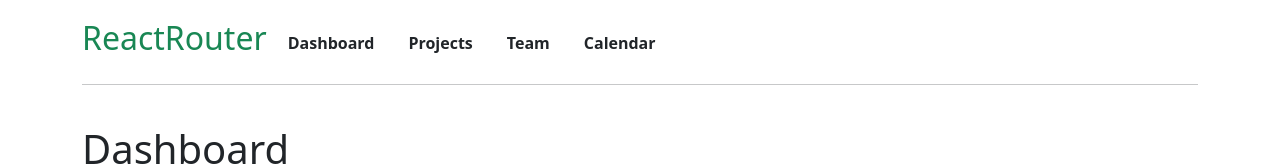
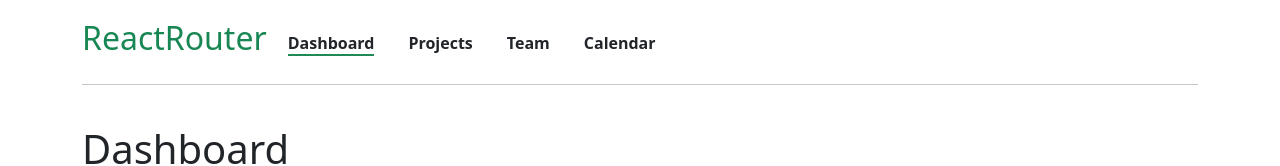
Before and after one commit to fstipo/react-router, a React (Create React App) app: page / in a window 1280 px wide. Shown: the top 166 px of the page. Built offline with nearby package versions, Linux system fonts and the light colour scheme.

Commit message:
add active and inactive class

```diff
--- a/src/components/reactRouter/ReactRouter.css
+++ b/src/components/reactRouter/ReactRouter.css
@@ -18,3 +18,15 @@
   padding: 10px;
   margin-top: 40px;
 }
+
+.active {
+  border-bottom: 2px solid #1f8855;
+}
+
+/* .inactive {
+  border-bottom: 2px solid gray;
+} */
+
+.inactive:hover {
+  border-bottom: 2px solid gray;
+}
--- a/src/components/reactRouter/ReactRouter.js
+++ b/src/components/reactRouter/ReactRouter.js
@@ -1,5 +1,20 @@
 import React from 'react';
+import { Link, useLocation } from 'react-router-dom';
 import './ReactRouter.css';
+
+export const NavLink = ({
+  to,
+  className,
+  activeClassName,
+  inactiveClassName,
+  ...rest
+}) => {
+  const location = useLocation();
+  const isActive = location.pathname === to;
+  const allClasses =
+    className + (isActive ? ` ${activeClassName}` : ` ${inactiveClassName}`);
+  return <Link to={to} className={allClasses} {...rest}></Link>;
+};
 
 const ReactRouter = () => {
   return (
@@ -9,24 +24,44 @@
         <nav>
           <ul className="d-flex list-unstyled pt-2 gap-2">
             <li className="btn btn-link text-decoration-none">
-              <a className="text-dark text-decoration-none fw-bold" href="/">
+              <NavLink
+                className="text-dark text-decoration-none fw-bold"
+                activeClassName={'active'}
+                inactiveClassName={'inactive'}
+                to="/"
+              >
                 Dashboard
-              </a>
+              </NavLink>
             </li>
             <li className="btn btn-link text-decoration-none">
-              <a className="text-dark text-decoration-none fw-bold" href="/">
+              <NavLink
+                className="text-dark text-decoration-none fw-bold"
+                activeClassName={'active'}
+                inactiveClassName={'inactive'}
+                to="/projects"
+              >
                 Projects
-              </a>
+              </NavLink>
             </li>
             <li className="btn btn-link text-decoration-none">
-              <a className="text-dark text-decoration-none fw-bold" href="/">
+              <NavLink
+                className="text-dark text-decoration-none fw-bold"
+                activeClassName={'active'}
+                inactiveClassName={'inactive'}
+                to="/team"
+              >
                 Team
-              </a>
+              </NavLink>
             </li>
             <li className="btn btn-link text-decoration-none">
-              <a className="text-dark text-decoration-none fw-bold" href="/">
+              <NavLink
+                className="text-dark text-decoration-none fw-bold"
+                activeClassName={'active'}
+                inactiveClassName={'inactive'}
+                to="/calendar"
+              >
                 Calendar
-              </a>
+              </NavLink>
             </li>
           </ul>
         </nav>
--- a/src/index.js
+++ b/src/index.js
@@ -2,10 +2,13 @@
 import ReactDOM from 'react-dom/client';
 import App from './App';
 import 'bootstrap/dist/css/bootstrap.min.css';
+import { BrowserRouter } from 'react-router-dom';
 
 const root = ReactDOM.createRoot(document.getElementById('root'));
 root.render(
   <React.StrictMode>
-    <App />
+    <BrowserRouter>
+      <App />
+    </BrowserRouter>
   </React.StrictMode>
 );
```
